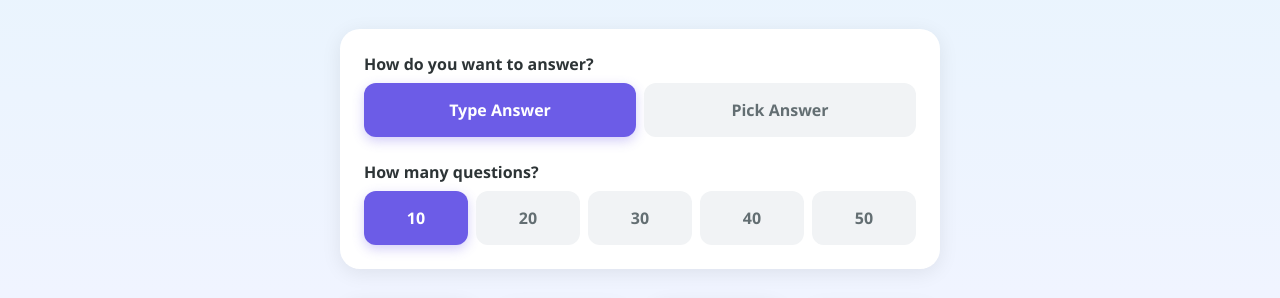
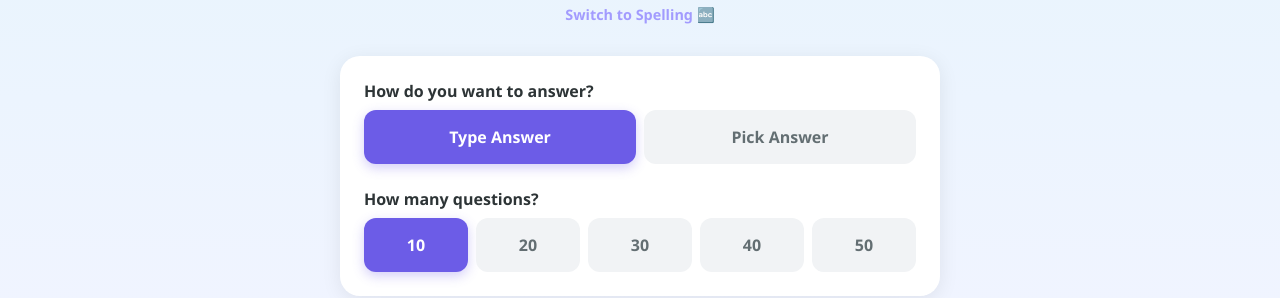
Before and after one commit to Arkist5/AvasLearningGames, a plain HTML site: page math.html in a window 1280 px wide. Shown: the part 106-404 px from the top of the page. Drawn offline with Linux system fonts and the light colour scheme.

Commit message:
Add cross-links between math and spelling pages
"Switch to Spelling" on math page, "Switch to Math" on spelling page.
Subtle link below the subtitle for quick navigation without going
back to the hub.

Co-Authored-By: Claude Opus 4.5 <noreply@anthropic.com>

```diff
--- a/css/subject-page.css
+++ b/css/subject-page.css
@@ -56,8 +56,24 @@
   font-size: 1.1rem;
   color: var(--color-text-light);
   text-align: center;
+  margin-bottom: var(--space-sm);
+  animation: fadeIn 0.6s ease-out 0.2s both;
+}
+
+/* Cross-link to other subject */
+.subject-switch-link {
+  font-size: 0.9rem;
+  font-weight: 700;
+  color: var(--color-primary-light);
+  text-decoration: none;
   margin-bottom: var(--space-xl);
-  animation: fadeIn 0.6s ease-out 0.2s both;
+  display: inline-block;
+  transition: color 0.2s;
+  animation: fadeIn 0.6s ease-out 0.3s both;
+}
+
+.subject-switch-link:active {
+  color: var(--color-primary);
 }
 
 /* Settings Panel */
--- a/math.html
+++ b/math.html
@@ -17,6 +17,7 @@
 
     <h1 class="subject-title">Math Games</h1>
     <p class="subject-subtitle">Pick a game and let's practice!</p>
+    <a class="subject-switch-link" href="spelling.html">Switch to Spelling &#x1F524;</a>
 
     <div class="subject-settings">
       <label class="subject-settings-label">How do you want to answer?</label>
```
Also changed, not shown: spelling.html (+1 -0 lines).
